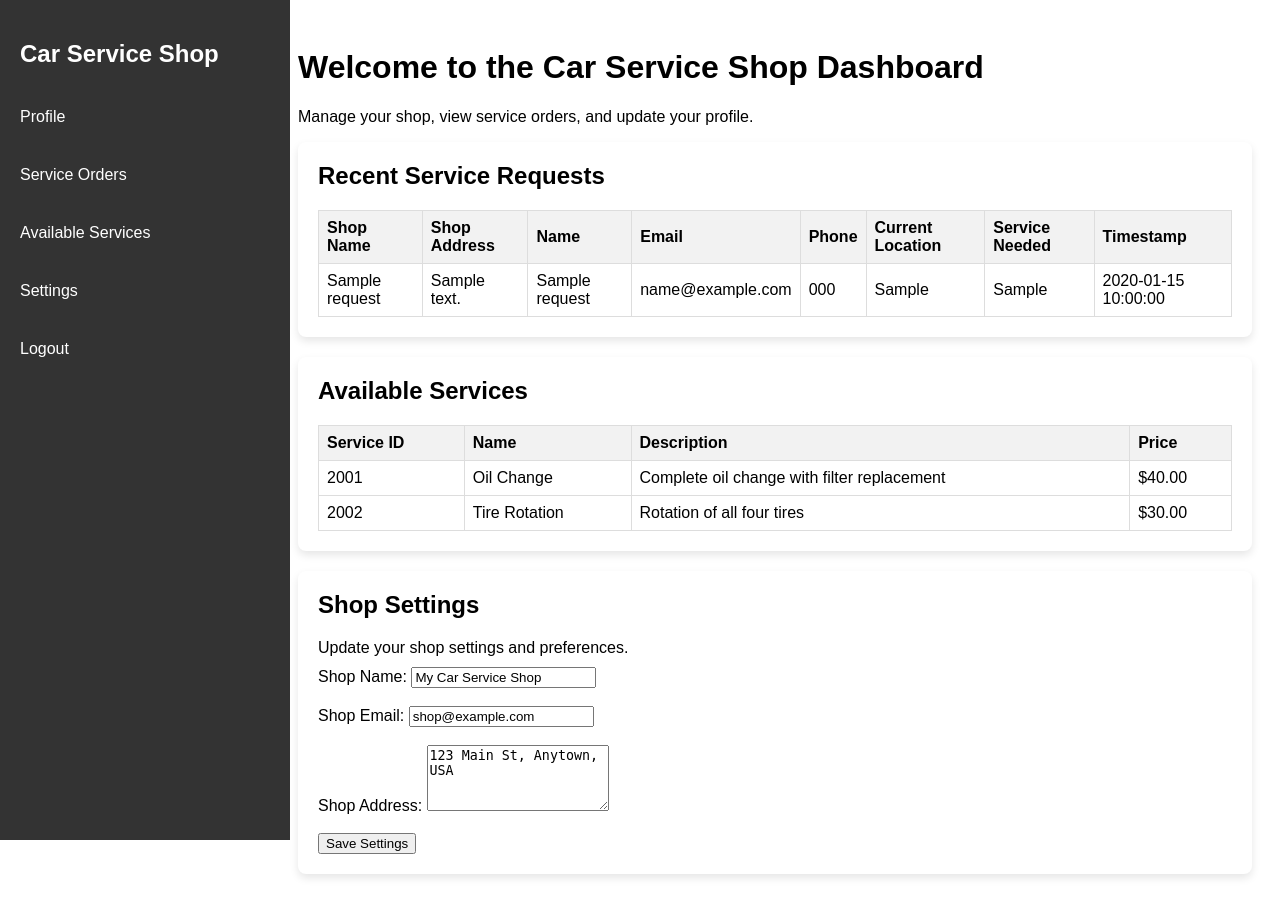
After one commit to Jishmajap/miniproject, a PHP site: page /admin/shop_dashboard.php in a window 1280 px wide. The commit adds this page. Run offline with PHP 8.4, Linux system fonts and the light colour scheme; tables that the repository leaves empty or names only in its code hold one stand-in row (values such as "Sample post").

Commit message:
shop_dashboard,request button in location added

```diff
--- /dev/null
+++ b/admin/shop_dashboard.php
@@ -0,0 +1,186 @@
+<!DOCTYPE html>
+<html lang="en">
+<head>
+    <meta charset="UTF-8">
+    <meta name="viewport" content="width=device-width, initial-scale=1.0">
+    <title>Car Service Shop Dashboard</title>
+    <style>
+        body {
+            display: flex;
+            font-family: Arial, sans-serif;
+        }
+        .sidebar {
+            position: fixed;
+            top: 0;
+            left: 0;
+            height: 100vh;
+            width: 250px;
+            background-color: #333;
+            color: white;
+            display: flex;
+            flex-direction: column;
+            padding: 20px;
+        }
+        .sidebar a {
+            color: white;
+            text-decoration: none;
+            padding: 10px 0;
+            margin: 10px 0;
+            display: block;
+        }
+        .sidebar a:hover {
+            background-color: #575757;
+        }
+        .content {
+            margin-left: 270px;
+            padding: 20px;
+            flex-grow: 1;
+        }
+        .card {
+            background-color: white;
+            border-radius: 8px;
+            box-shadow: 0 4px 8px rgba(0, 0, 0, 0.1);
+            padding: 20px;
+            margin-bottom: 20px;
+        }
+        .card h2 {
+            margin-top: 0;
+        }
+        .card p {
+            margin: 10px 0;
+        }
+        .card table {
+            width: 100%;
+            border-collapse: collapse;
+        }
+        .card table, .card th, .card td {
+            border: 1px solid #ddd;
+        }
+        .card th, .card td {
+            padding: 8px;
+            text-align: left;
+        }
+        .card th {
+            background-color: #f2f2f2;
+        }
+    </style>
+</head>
+<body>
+    <div class="sidebar">
+        <h2>Car Service Shop</h2>
+        <a href="shop_profile.php">Profile</a>
+        <a href="#" data-target="recent_services">Service Orders</a>
+        <a href="#" data-target="available_services">Available Services</a>
+        <a href="#" data-target="shop_settings">Settings</a>
+        <a href="logout.php">Logout</a>
+    </div>
+    <div class="content">
+        <h1>Welcome to the Car Service Shop Dashboard</h1>
+        <p>Manage your shop, view service orders, and update your profile.</p>
+
+        <div class="card" id="recent_services">
+            <h2>Recent Service Requests</h2>
+            <table>
+                <tr>
+                    <th>Shop Name</th>
+                    <th>Shop Address</th>
+                    <th>Name</th>
+                    <th>Email</th>
+                    <th>Phone</th>
+                    <th>Current Location</th>
+                    <th>Service Needed</th>
+                    <th>Timestamp</th>
+                </tr>
+                <?php
+                include 'db_connection.php';
+
+                $sql = "SELECT shop_name, shop_address, name, email, phone, current_location, service_needed, timestamp FROM service_requests ORDER BY timestamp DESC";
+                $result = $conn->query($sql);
+
+                if ($result->num_rows > 0) {
+                    while($row = $result->fetch_assoc()) {
+                        echo "<tr>";
+                        echo "<td>" . htmlspecialchars($row['shop_name']) . "</td>";
+                        echo "<td>" . htmlspecialchars($row['shop_address']) . "</td>";
+                        echo "<td>" . htmlspecialchars($row['name']) . "</td>";
+                        echo "<td>" . htmlspecialchars($row['email']) . "</td>";
+                        echo "<td>" . htmlspecialchars($row['phone']) . "</td>";
+                        echo "<td>" . htmlspecialchars($row['current_location']) . "</td>";
+                        echo "<td>" . htmlspecialchars($row['service_needed']) . "</td>";
+                        echo "<td>" . htmlspecialchars($row['timestamp']) . "</td>";
+                        echo "</tr>";
+                    }
+                } else {
+                    echo "<tr><td colspan='8'>No service requests found</td></tr>";
+                }
+
+                $conn->close();
+                ?>
+            </table>
+        </div>
+
+        <div class="card" id="available_services">
+            <h2>Available Services</h2>
+            <table>
+                <tr>
+                    <th>Service ID</th>
+                    <th>Name</th>
+                    <th>Description</th>
+                    <th>Price</th>
+                </tr>
+                <tr>
+                    <td>2001</td>
+                    <td>Oil Change</td>
+                    <td>Complete oil change with filter replacement</td>
+                    <td>$40.00</td>
+                </tr>
+                <tr>
+                    <td>2002</td>
+                    <td>Tire Rotation</td>
+                    <td>Rotation of all four tires</td>
+                    <td>$30.00</td>
+                </tr>
+                <!-- Add more rows as needed -->
+            </table>
+        </div>
+
+        <div class="card" id="shop_settings">
+            <h2>Shop Settings</h2>
+            <p>Update your shop settings and preferences.</p>
+            <form action="shop_settings_process.php" method="post">
+                <label for="shop_name">Shop Name:</label>
+                <input type="text" id="shop_name" name="shop_name" value="My Car Service Shop" required><br><br>
+
+                <label for="shop_email">Shop Email:</label>
+                <input type="email" id="shop_email" name="shop_email" value="shop@example.com" required><br><br>
+
+                <label for="shop_address">Shop Address:</label>
+                <textarea id="shop_address" name="shop_address" rows="4" required>123 Main St, Anytown, USA</textarea><br><br>
+
+                <input type="submit" value="Save Settings">
+            </form>
+        </div>
+    </div>
+
+    <script>
+    document.addEventListener('DOMContentLoaded', function() {
+        const links = document.querySelectorAll('.sidebar a[data-target]');
+
+        links.forEach(link => {
+            link.addEventListener('click', function(event) {
+                event.preventDefault();
+                const targetId = this.getAttribute('data-target');
+                const targetElement = document.getElementById(targetId);
+
+                if (targetElement) {
+                    window.scrollTo({
+                        top: targetElement.offsetTop,
+                        behavior: 'smooth'
+                    });
+                }
+            });
+        });
+    });
+    </script>
+</body>
+</html>
--- /dev/null
+++ b/requests.json
@@ -0,0 +1 @@
+[{"shop_name":"","shop_address":"","name":"Amith Abey Stephen","email":"amithabey13@gmail.com","phone":"09188550674","current_location":"sdd","service_needed":"fdkvdbkvdbfkbdkbdkfbkfdbkfbkfsb","timestamp":"2024-11-10 13:16:05"},{"shop_name":"","shop_address":"","name":"Amith Abey Stephen","email":"amithabey13@gmail.com","phone":"09188550674","current_location":"sdd","service_needed":"fdkvdbkvdbfkbdkbdkfbkfdbkfbkfsb","timestamp":"2024-11-10 13:16:08"},{"shop_name":"","shop_address":"","name":"Amith Abey Stephen","email":"amithabey13@gmail.com","phone":"09188550674","current_location":"sdd","service_needed":"fdkvdbkvdbfkbdkbdkfbkfdbkfbkfsb","timestamp":"2024-11-10 13:19:07"},{"shop_name":"","shop_address":"","name":"Amith Abey Stephen","email":"amithabey13@gmail.com","phone":"09188550674","current_location":"sdd","service_needed":"fdkvdbkvdbfkbdkbdkfbkfdbkfbkfsb","timestamp":"2024-11-10 13:19:40"},{"shop_name":"","shop_address":"","name":"Amith Abey Stephen","email":"amithabey13@gmail.com","phone":"09188550674","current_location":"sdd","service_needed":"fdkvdbkvdbfkbdkbdkfbkfdbkfbkfsb","timestamp":"2024-11-10 13:20:05"}]
```
Also changed, not shown: location.php (+17 -17 lines), request.php (added, +44 -0 lines), submit_request.php (added, +43 -0 lines), admin/adminstyle.css (line endings or trailing spaces).
